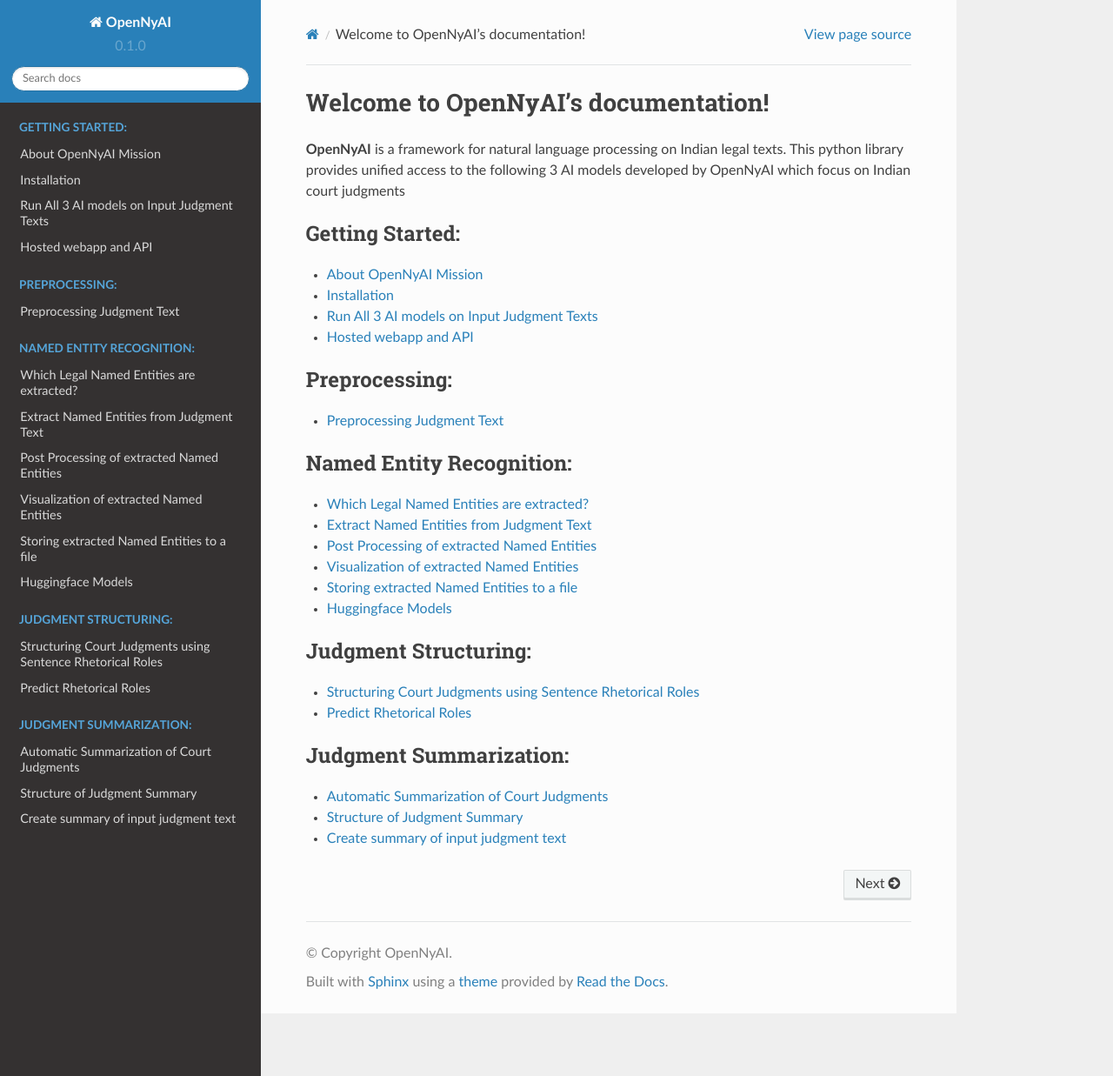
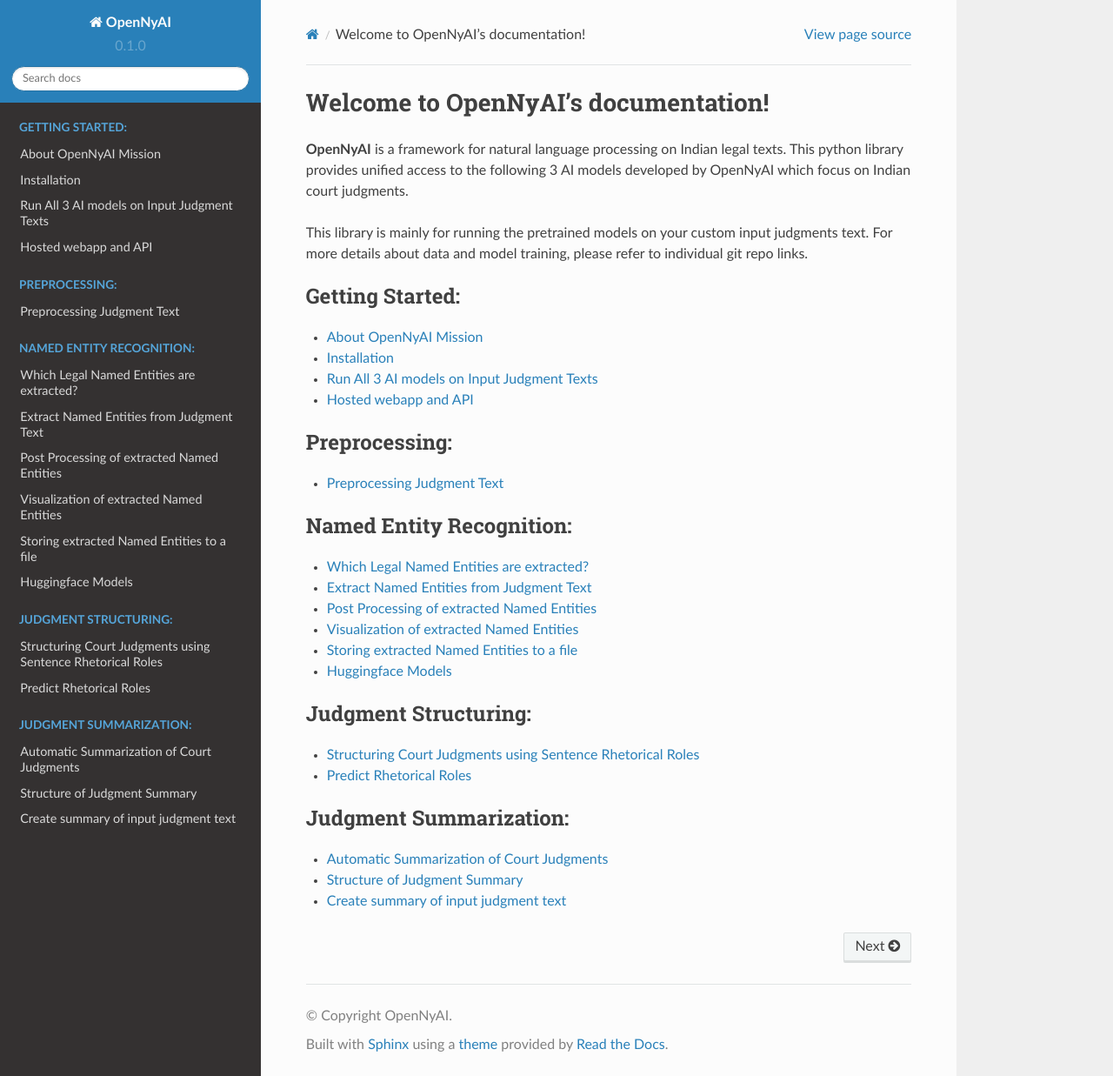
Before and after one commit to OpenNyAI/Opennyai, a Sphinx documentation site: the page built from docs/source/index.rst, in a window 1280 px wide and 1237 px high. Shown: the whole window at 87% size. Built offline with Sphinx 7.4.7 and the Read the Docs theme 2.0.0, drawn with Linux system fonts in a browser that asks for light colours.

```diff
--- a/docs/source/index.rst
+++ b/docs/source/index.rst
@@ -1,7 +1,9 @@
 Welcome to OpenNyAI's documentation!
 ===================================
 
-**OpenNyAI** is a framework for natural language processing on Indian legal texts. This python library provides unified access to the following 3 AI models developed by OpenNyAI which focus on Indian court judgments
+**OpenNyAI** is a framework for natural language processing on Indian legal texts. This python library provides unified access to the following 3 AI models developed by OpenNyAI which focus on Indian court judgments.
+
+This library is mainly for running the pretrained models on your custom input judgments text. For more details about data and model training, please refer to individual git repo links.
 
 .. toctree::
    :maxdepth: 1
```
Also changed, not shown: README.md (+12 -0 lines).
